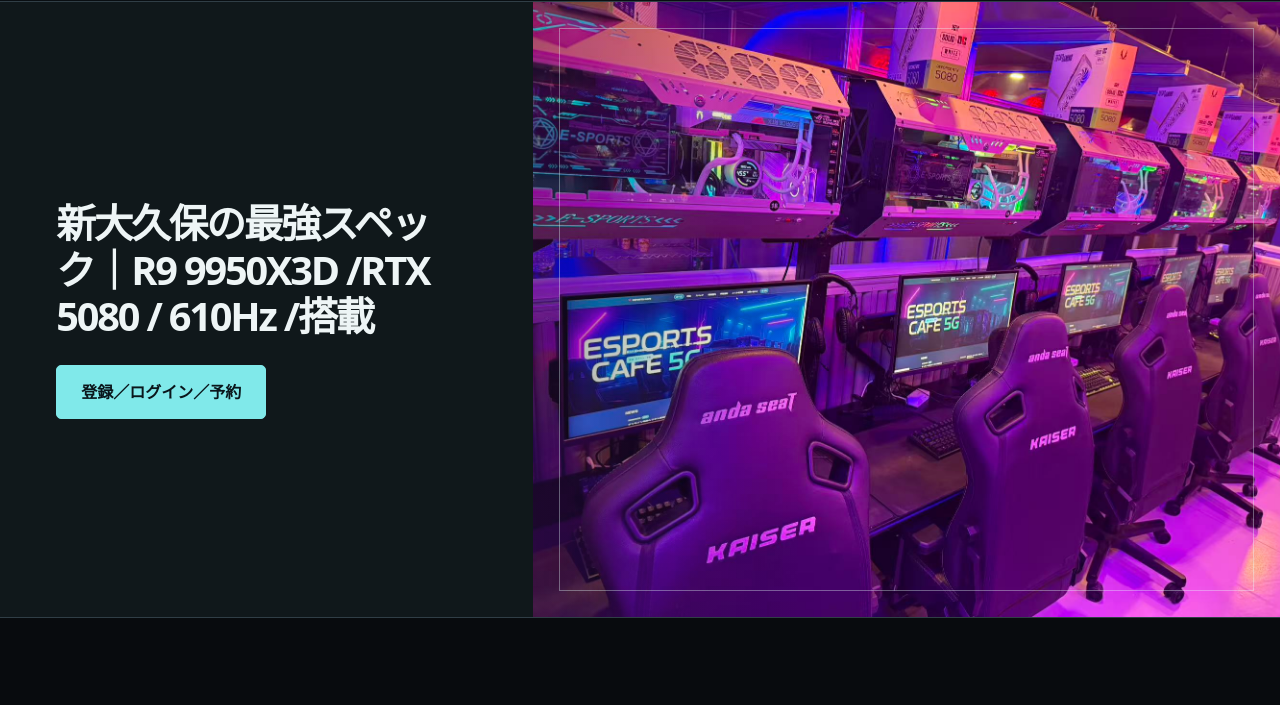
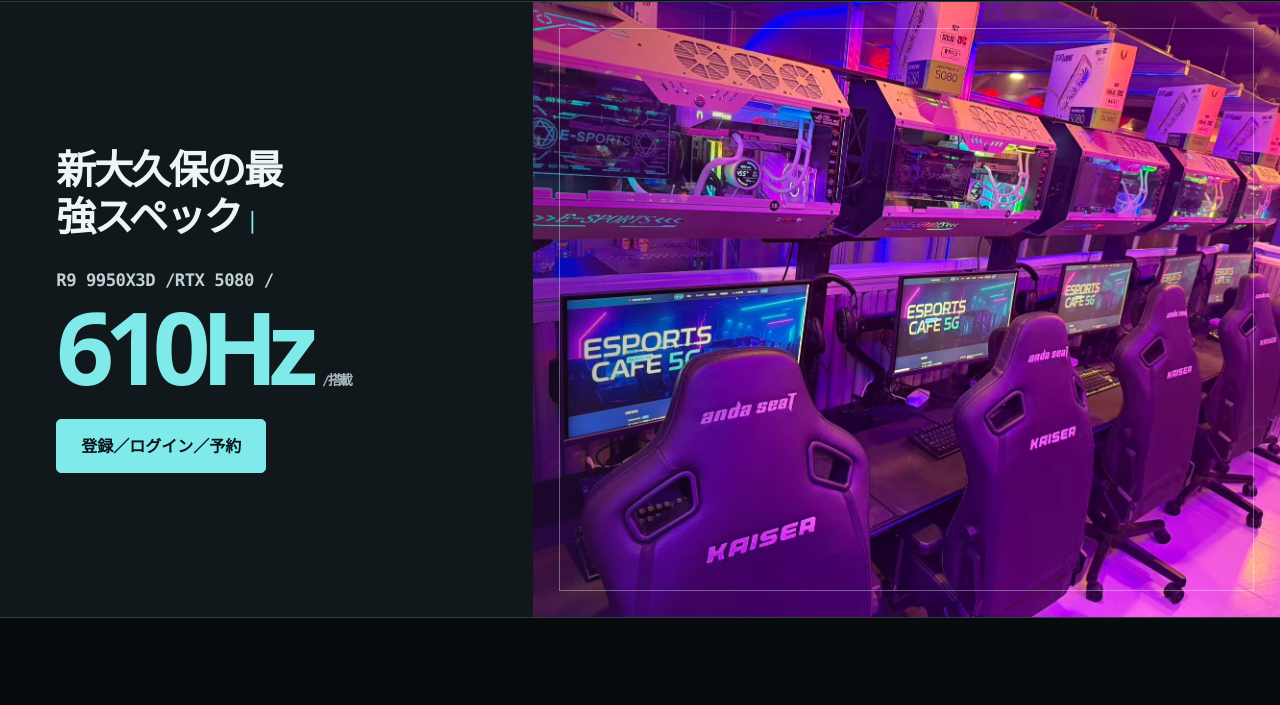
Before and after one commit to esports5g/5g, a plain HTML site: page index.html in a window 1280 px wide. Shown: the part 67-772 px from the top of the page. Drawn offline with Linux system fonts and the light colour scheme.

Commit message:
Give the existing homepage copy a clear typographic hierarchy

```diff
--- a/index.html
+++ b/index.html
@@ -51,7 +51,7 @@
 <section class="hero mp" style="background: url('./assets/img/stations_angle.jpg') center/cover no-repeat;">
 <div class="wrap hero-inner">
 <div class="hero-cta">
-<p class="lead">新大久保の最強スペック｜R9 9950X3D /RTX 5080 / 610Hz /搭載</p>
+<h1 class="lead"><span class="hero-positioning">新大久保の最強スペック<span class="hero-divider">｜</span></span><span class="hero-compute">R9 9950X3D /RTX 5080 / </span><span class="hero-refresh"><strong>610Hz</strong><em> /搭載</em></span></h1>
 <div class="cta">
 <a class="btn primary" href="http://portal.esportscafe5g.com">登録／ログイン／予約</a>
 </div>
```
